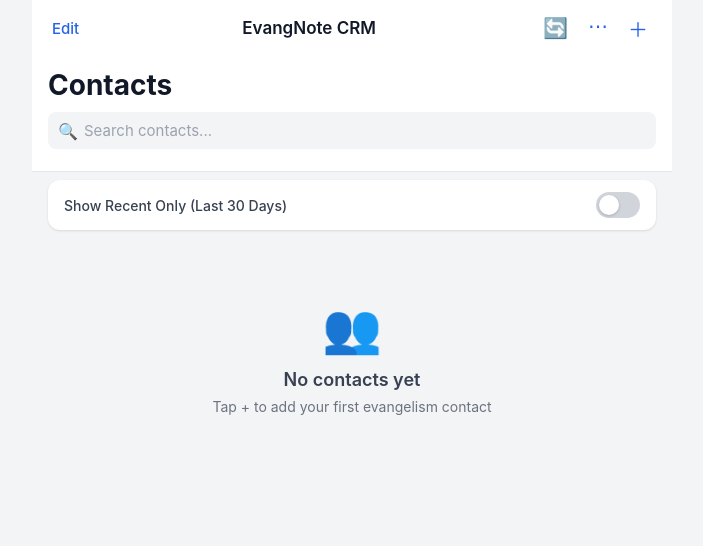
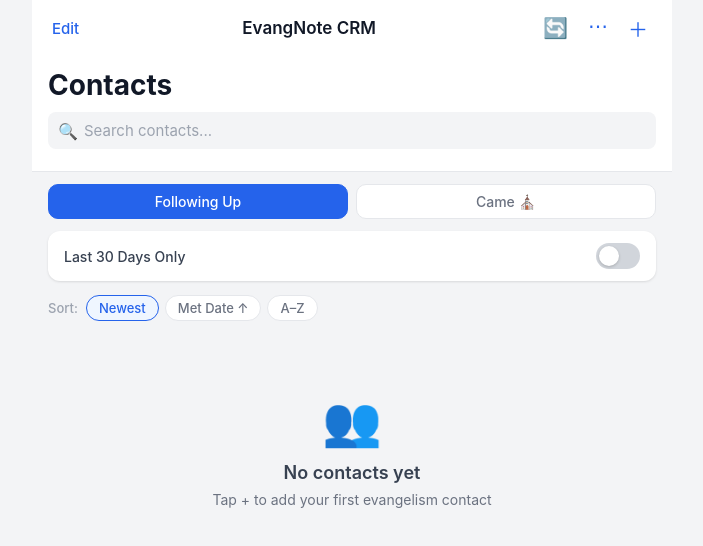
Before and after one commit to cp12182018/evangnote-web, a React (Vite) app: page / in a window 1280 px wide. Shown: the top 546 px of the page, without its empty margins (288-991 px from the left). Built offline with nearby package versions, Linux system fonts and the light colour scheme.

Commit message:
Add tabs (Following Up/Came), sort by met date, auto-parse date from name

```diff
--- a/src/components/ContactDetail.jsx
+++ b/src/components/ContactDetail.jsx
@@ -1,6 +1,6 @@
 import { useState, useEffect } from 'react'
 import { useParams, useNavigate } from 'react-router-dom'
-import { getContacts, updateContact, deleteContact } from '../utils/storage'
+import { getContacts, updateContact, deleteContact, parseContactName } from '../utils/storage'
 
 function formatDate(iso) {
   if (!iso) return ''
@@ -47,6 +47,26 @@ export default function ContactDetail() {
   function cancel() {
     setDraft(contact)
     setEditing(false)
+  }
+
+  function toggleCame() {
+    const updated = { ...contact, came: !contact.came }
+    updateContact(updated)
+    setContact(updated)
+    setDraft(updated)
+  }
+
+  function extractDateFromName() {
+    const { cleanName, metDate } = parseContactName(contact.name)
+    const updated = {
+      ...contact,
+      name: cleanName,
+      lastContacted: metDate || contact.lastContacted,
+      latestReply: metDate && !contact.latestReply ? 'Waiting' : contact.latestReply,
+    }
+    updateContact(updated)
+    setContact(updated)
+    setDraft(updated)
   }
 
   function sendTextAndLog() {
@@ -119,6 +139,28 @@ export default function ContactDetail() {
           </div>
         )}
 
+        {/* Date-in-name detection banner */}
+        {parseContactName(contact.name).metDate && (
+          <div style={{
+            background: 'var(--blue-light)', border: '1px solid #bfdbfe',
+            borderRadius: 'var(--radius-sm)', padding: '10px 14px',
+            marginBottom: 8, display: 'flex', alignItems: 'center', justifyContent: 'space-between', gap: 8
+          }}>
+            <span style={{ fontSize: 13, color: 'var(--blue-dark)' }}>
+              📅 Date detected in name — extract it?
+            </span>
+            <button
+              onClick={extractDateFromName}
+              style={{
+                background: 'var(--blue)', color: '#fff', border: 'none',
+                borderRadius: 6, padding: '4px 12px', fontSize: 13, fontWeight: 600, cursor: 'pointer'
+              }}
+            >
+              Extract
+            </button>
+          </div>
+        )}
+
         {/* Quick Actions */}
         <div className="form-section">
           <div className="form-section-title">Quick Actions</div>
@@ -137,6 +179,10 @@ export default function ContactDetail() {
           <button className="action-btn" onClick={logContactNow}>
             <span className="action-icon">📝</span>
             Log Contact Today (no text)
+          </button>
+          <button className="action-btn" onClick={toggleCame} style={{ color: contact.came ? 'var(--green)' : 'var(--gray-700)' }}>
+            <span className="action-icon">{contact.came ? '✅' : '⛪'}</span>
+            {contact.came ? 'Came — tap to move back' : 'Mark as Came to Church'}
           </button>
         </div>
 
--- a/src/components/ContactList.jsx
+++ b/src/components/ContactList.jsx
@@ -1,13 +1,13 @@
 import { useState, useEffect, useRef } from 'react'
 import { Link, useNavigate } from 'react-router-dom'
-import { getContacts, deleteContacts, deleteAllContacts, bulkAddContacts } from '../utils/storage'
+import { getContacts, deleteContacts, deleteAllContacts, bulkAddContacts, parseContactName } from '../utils/storage'
 
 const THIRTY_DAYS = 30 * 24 * 60 * 60 * 1000
 
 function formatDate(iso) {
   if (!iso) return null
   const d = new Date(iso)
-  return d.toLocaleDateString('en-US', { month: 'short', day: 'numeric' })
+  return d.toLocaleDateString('en-US', { month: 'short', day: 'numeric', year: '2-digit' })
 }
 
 function initials(name) {
@@ -32,10 +32,12 @@ export default function ContactList() {
   const [showRecent, setShowRecent] = useState(false)
   const [editMode, setEditMode] = useState(false)
   const [selected, setSelected] = useState(new Set())
-  const [confirm, setConfirm] = useState(null) // { type: 'selected' | 'all' }
+  const [confirm, setConfirm] = useState(null)
   const [menuOpen, setMenuOpen] = useState(false)
   const [syncing, setSyncing] = useState(false)
-  const [syncToast, setSyncToast] = useState(null) // { msg, type: 'success'|'error' }
+  const [syncToast, setSyncToast] = useState(null)
+  const [activeTab, setActiveTab] = useState('following') // 'following' | 'came'
+  const [sortBy, setSortBy] = useState('added') // 'added' | 'metdate' | 'name'
   const menuRef = useRef(null)
   const fileInputRef = useRef(null)
   const navigate = useNavigate()
@@ -43,7 +45,6 @@ export default function ContactList() {
   function load() { setContacts(getContacts()) }
   useEffect(() => { load() }, [])
 
-  // Close menu on outside click
   useEffect(() => {
     function handler(e) {
       if (menuRef.current && !menuRef.current.contains(e.target)) setMenuOpen(false)
@@ -52,8 +53,14 @@ export default function ContactList() {
     return () => document.removeEventListener('mousedown', handler)
   }, [])
 
+  // ── Tab split ──────────────────────────────────────────
+  const followingContacts = contacts.filter(c => !c.came)
+  const cameContacts = contacts.filter(c => c.came)
+  const tabContacts = activeTab === 'came' ? cameContacts : followingContacts
+
+  // ── Filter ─────────────────────────────────────────────
   const now = Date.now()
-  const filtered = contacts.filter(c => {
+  const filtered = tabContacts.filter(c => {
     if (search && !c.name.toLowerCase().includes(search.toLowerCase())) return false
     if (showRecent) {
       const addedRecent = (now - new Date(c.dateAdded).getTime()) < THIRTY_DAYS
@@ -63,6 +70,19 @@ export default function ContactList() {
     return true
   })
 
+  // ── Sort ───────────────────────────────────────────────
+  const sorted = [...filtered].sort((a, b) => {
+    if (sortBy === 'name') return a.name.localeCompare(b.name)
+    if (sortBy === 'metdate') {
+      const da = a.lastContacted ? new Date(a.lastContacted).getTime() : Infinity
+      const db = b.lastContacted ? new Date(b.lastContacted).getTime() : Infinity
+      return da - db // oldest first
+    }
+    // default: newest added first
+    return new Date(b.dateAdded).getTime() - new Date(a.dateAdded).getTime()
+  })
+
+  // ── Selection helpers ──────────────────────────────────
   function toggleSelect(id) {
     setSelected(prev => {
       const next = new Set(prev)
@@ -73,8 +93,8 @@ export default function ContactList() {
   }
 
   function selectAll() {
-    if (selected.size === filtered.length) setSelected(new Set())
-    else setSelected(new Set(filtered.map(c => c.id)))
+    if (selected.size === sorted.length) setSelected(new Set())
+    else setSelected(new Set(sorted.map(c => c.id)))
   }
 
   function exitEditMode() {
@@ -82,11 +102,27 @@ export default function ContactList() {
     setSelected(new Set())
   }
 
+  function confirmDeleteSelected() {
+    deleteContacts([...selected])
+    exitEditMode()
+    load()
+    setConfirm(null)
+  }
+
+  function confirmDeleteAll() {
+    deleteAllContacts()
+    exitEditMode()
+    load()
+    setConfirm(null)
+  }
+
+  // ── Toast ──────────────────────────────────────────────
   function showToast(msg, type = 'success') {
     setSyncToast({ msg, type })
     setTimeout(() => setSyncToast(null), 3500)
   }
 
+  // ── vCard import ───────────────────────────────────────
   function parseVcf(text) {
     return text.split(/BEGIN:VCARD/i).slice(1).map(card => {
       const fnMatch = card.match(/^FN[^:]*:(.+)$/m)
@@ -105,16 +141,20 @@ export default function ContactList() {
     reader.onload = ev => {
       const parsed = parseVcf(ev.target.result)
       if (parsed.length === 0) { showToast('No valid contacts found in file', 'error'); return }
-      const toAdd = parsed.map(p => ({
+      const toAdd = parsed.map(p => {
+        const { cleanName, metDate } = parseContactName(p.name)
+        return {
           id: crypto.randomUUID(),
-        name: p.name,
+          name: cleanName || p.name,
           phone: p.phone,
           birthday: null,
+          came: false,
           dateAdded: new Date().toISOString(),
-        lastContacted: null,
-        latestReply: '',
+          lastContacted: metDate,
+          latestReply: metDate ? 'Waiting' : '',
           notes: '',
-      }))
+        }
+      })
       const added = bulkAddContacts(toAdd)
       const skipped = toAdd.length - added
       load()
@@ -126,6 +166,7 @@ export default function ContactList() {
     e.target.value = ''
   }
 
+  // ── Sync from iPhone Contacts ──────────────────────────
   async function syncFromContacts() {
     if (!('contacts' in navigator && 'ContactsManager' in window)) {
       showToast('Open in iPhone Safari to use Sync', 'error')
@@ -136,16 +177,21 @@ export default function ContactList() {
       const picked = await navigator.contacts.select(['name', 'tel'], { multiple: true })
       if (!picked || picked.length === 0) { setSyncing(false); return }
       const toAdd = picked
-        .map(p => ({
+        .map(p => {
+          const rawName = (p.name?.[0] || '').trim()
+          const { cleanName, metDate } = parseContactName(rawName)
+          return {
             id: crypto.randomUUID(),
-          name: (p.name?.[0] || '').trim(),
+            name: cleanName || rawName,
             phone: p.tel?.[0]?.trim() || 'No Phone',
             birthday: null,
+            came: false,
             dateAdded: new Date().toISOString(),
-          lastContacted: null,
-          latestReply: '',
+            lastContacted: metDate,
+            latestReply: metDate ? 'Waiting' : '',
             notes: '',
-        }))
+          }
+        })
         .filter(c => c.name.length > 0)
       const added = bulkAddContacts(toAdd)
       const skipped = toAdd.length - added
@@ -160,19 +206,7 @@ export default function ContactList() {
     }
   }
 
-  function confirmDeleteSelected() {
-    deleteContacts([...selected])
-    exitEditMode()
-    load()
-    setConfirm(null)
-  }
-
-  function confirmDeleteAll() {
-    deleteAllContacts()
-    exitEditMode()
-    load()
-    setConfirm(null)
-  }
+  const sortLabel = { added: 'Newest', metdate: 'Met Date ↑', name: 'A–Z' }
 
   return (
     <div className="page">
@@ -181,7 +215,7 @@ export default function ContactList() {
           {editMode ? (
             <>
               <button className="btn btn-ghost" onClick={selectAll}>
-                {selected.size === filtered.length ? 'Deselect All' : 'Select All'}
+                {selected.size === sorted.length ? 'Deselect All' : 'Select All'}
               </button>
               <span className="header-title">
                 {selected.size > 0 ? `${selected.size} Selected` : 'Select Contacts'}
@@ -193,7 +227,6 @@ export default function ContactList() {
               <button className="btn btn-ghost" onClick={() => setEditMode(true)}>Edit</button>
               <span className="header-title">EvangNote CRM</span>
               <div style={{ display: 'flex', gap: 4 }}>
-                {/* Sync */}
                 <button
                   className="btn-icon"
                   onClick={syncFromContacts}
@@ -203,11 +236,8 @@ export default function ContactList() {
                 >
                   {syncing ? '⏳' : '🔄'}
                 </button>
-                {/* Menu */}
                 <div className="menu-wrap" ref={menuRef}>
-                  <button className="btn-icon" onClick={() => setMenuOpen(v => !v)} title="More options">
-                    ⋯
-                  </button>
+                  <button className="btn-icon" onClick={() => setMenuOpen(v => !v)} title="More options">⋯</button>
                   {menuOpen && (
                     <div className="menu-dropdown">
                       <button className="menu-item" onClick={() => { setMenuOpen(false); fileInputRef.current.click() }}>
@@ -218,31 +248,19 @@ export default function ContactList() {
                       </button>
                     </div>
                   )}
-                  <input
-                    ref={fileInputRef}
-                    type="file"
-                    accept=".vcf,text/vcard"
-                    style={{ display: 'none' }}
-                    onChange={handleImport}
-                  />
+                  <input ref={fileInputRef} type="file" accept=".vcf,text/vcard" style={{ display: 'none' }} onChange={handleImport} />
                 </div>
-                {/* Add */}
-                <button className="btn-icon" onClick={() => navigate('/add')} title="Add contact">
-                  ＋
-                </button>
+                <button className="btn-icon" onClick={() => navigate('/add')} title="Add contact">＋</button>
               </div>
             </>
           )}
         </div>
 
-        {/* Large title + search */}
         {!editMode && (
           <div className="header-large">
             <div className="page-title">
               Contacts
-              {contacts.length > 0 && (
-                <span className="count-badge"> {contacts.length}</span>
-              )}
+              {contacts.length > 0 && <span className="count-badge"> {contacts.length}</span>}
             </div>
             <div className="search-wrap">
               <span className="search-icon">🔍</span>
@@ -258,9 +276,28 @@ export default function ContactList() {
       </div>
 
       <div className="page-content">
-        {/* Recent toggle */}
+
+        {/* ── Tabs ── */}
+        <div className="tab-bar">
+          <button
+            className={`tab-btn ${activeTab === 'following' ? 'tab-active' : ''}`}
+            onClick={() => { setActiveTab('following'); setSelected(new Set()) }}
+          >
+            Following Up
+            {followingContacts.length > 0 && <span className="tab-count">{followingContacts.length}</span>}
+          </button>
+          <button
+            className={`tab-btn ${activeTab === 'came' ? 'tab-active' : ''}`}
+            onClick={() => { setActiveTab('came'); setSelected(new Set()) }}
+          >
+            Came ⛪
+            {cameContacts.length > 0 && <span className="tab-count">{cameContacts.length}</span>}
+          </button>
+        </div>
+
+        {/* ── Filters row ── */}
         <div className="toggle-row">
-          <span className="toggle-label">Show Recent Only (Last 30 Days)</span>
+          <span className="toggle-label">Last 30 Days Only</span>
           <label className="toggle">
             <input type="checkbox" checked={showRecent} onChange={e => setShowRecent(e.target.checked)} />
             <span className="toggle-track"></span>
@@ -268,15 +305,31 @@ export default function ContactList() {
           </label>
         </div>
 
-        {filtered.length === 0 ? (
+        {/* ── Sort row ── */}
+        <div className="sort-row">
+          <span className="sort-label">Sort:</span>
+          {['added', 'metdate', 'name'].map(opt => (
+            <button
+              key={opt}
+              className={`sort-chip ${sortBy === opt ? 'sort-chip-active' : ''}`}
+              onClick={() => setSortBy(opt)}
+            >
+              {opt === 'added' ? 'Newest' : opt === 'metdate' ? 'Met Date ↑' : 'A–Z'}
+            </button>
+          ))}
+        </div>
+
+        {sorted.length === 0 ? (
           <div className="empty-state">
-            <div className="empty-icon">👥</div>
+            <div className="empty-icon">{activeTab === 'came' ? '⛪' : '👥'}</div>
             <div className="empty-title">
-              {search ? 'No results' : contacts.length === 0 ? 'No contacts yet' : 'No contacts in range'}
+              {search ? 'No results' : activeTab === 'came' ? 'No one marked as Came yet' : contacts.length === 0 ? 'No contacts yet' : 'No contacts in range'}
             </div>
             <div className="empty-desc">
               {search
                 ? `No contacts match "${search}"`
+                : activeTab === 'came'
+                  ? 'Open a contact and tap "Mark as Came to Church"'
                   : contacts.length === 0
                     ? 'Tap + to add your first evangelism contact'
                     : 'No contacts added or followed up in the last 30 days'}
@@ -285,10 +338,10 @@ export default function ContactList() {
         ) : (
           <>
             <div className="section-header">
-              {showRecent ? 'Recent (Last 30 Days)' : 'All Contacts'} — {filtered.length}
+              {activeTab === 'came' ? 'Came to Church' : showRecent ? 'Recent (Last 30 Days)' : 'Following Up'} — {sorted.length}
             </div>
             <ul className="contact-list">
-              {filtered.map(c => {
+              {sorted.map(c => {
                 const st = statusLabel(c.latestReply)
                 return (
                   <li key={c.id} className="contact-card">
@@ -312,9 +365,11 @@ export default function ContactList() {
                       <div className="contact-avatar">{initials(c.name)}</div>
                       <div className="contact-info">
                         <div className="contact-name">{c.name}</div>
-                        <div className={`contact-meta ${showRecent ? 'recent' : ''}`}>
-                          Added {formatDate(c.dateAdded)}
-                          {c.lastContacted && ` · Contacted ${formatDate(c.lastContacted)}`}
+                        <div className="contact-meta">
+                          {c.lastContacted
+                            ? `Met ${formatDate(c.lastContacted)}`
+                            : `Added ${formatDate(c.dateAdded)}`}
+                          {c.lastContacted && c.dateAdded && ` · Added ${formatDate(c.dateAdded)}`}
                         </div>
                       </div>
                       <span className={`status-badge ${st.cls}`}>{st.label}</span>
@@ -327,13 +382,9 @@ export default function ContactList() {
         )}
       </div>
 
-      {/* Bottom bar in edit mode */}
       {editMode && selected.size > 0 && (
         <div className="bottom-bar">
-          <button
-            className="btn btn-danger btn-full"
-            onClick={() => setConfirm({ type: 'selected' })}
-          >
+          <button className="btn btn-danger btn-full" onClick={() => setConfirm({ type: 'selected' })}>
             🗑 Delete {selected.size} Contact{selected.size !== 1 ? 's' : ''}
           </button>
         </div>
@@ -342,25 +393,15 @@ export default function ContactList() {
       {/* Sync toast */}
       {syncToast && (
         <div style={{
-          position: 'fixed',
-          bottom: 90,
-          left: '50%',
-          transform: 'translateX(-50%)',
+          position: 'fixed', bottom: 90, left: '50%', transform: 'translateX(-50%)',
           background: syncToast.type === 'error' ? 'var(--gray-900)' : 'var(--green)',
-          color: '#fff',
-          padding: '10px 20px',
-          borderRadius: 24,
-          fontSize: 14,
-          fontWeight: 500,
-          boxShadow: 'var(--shadow-md)',
-          whiteSpace: 'nowrap',
-          zIndex: 100,
+          color: '#fff', padding: '10px 20px', borderRadius: 24, fontSize: 14,
+          fontWeight: 500, boxShadow: 'var(--shadow-md)', whiteSpace: 'nowrap', zIndex: 100,
         }}>
           {syncToast.msg}
         </div>
       )}
 
-      {/* Confirm dialogs */}
       {confirm && (
         <div className="overlay" onClick={() => setConfirm(null)}>
           <div className="dialog" onClick={e => e.stopPropagation()}>
@@ -369,19 +410,12 @@ export default function ContactList() {
             </div>
             <div className="dialog-body">
               {confirm.type === 'all'
-                ? 'This will remove your entire CRM. This cannot be undone.'
+                ? 'This will remove your entire CRM. Cannot be undone.'
                 : 'The selected contacts will be permanently removed from EvangNote.'}
             </div>
             <div className="dialog-actions">
-              <button className="btn" style={{ background: 'var(--gray-100)', color: 'var(--gray-700)' }} onClick={() => setConfirm(null)}>
-                Cancel
-              </button>
-              <button
-                className="btn btn-danger"
-                onClick={confirm.type === 'all' ? confirmDeleteAll : confirmDeleteSelected}
-              >
-                Delete
-              </button>
+              <button className="btn" style={{ background: 'var(--gray-100)', color: 'var(--gray-700)' }} onClick={() => setConfirm(null)}>Cancel</button>
+              <button className="btn btn-danger" onClick={confirm.type === 'all' ? confirmDeleteAll : confirmDeleteSelected}>Delete</button>
             </div>
           </div>
         </div>
--- a/src/index.css
+++ b/src/index.css
@@ -646,3 +646,86 @@ input[type="checkbox"] {
   height: 1px;
   background: var(--gray-200);
 }
+
+/* ─── Tab bar ─────────────────────────────────────────── */
+
+.tab-bar {
+  display: flex;
+  gap: 8px;
+  padding: 12px 0 4px;
+}
+
+.tab-btn {
+  flex: 1;
+  display: flex;
+  align-items: center;
+  justify-content: center;
+  gap: 6px;
+  padding: 8px 12px;
+  border-radius: 10px;
+  border: 1.5px solid var(--gray-200);
+  background: var(--white);
+  font-family: var(--font);
+  font-size: 14px;
+  font-weight: 500;
+  color: var(--gray-500);
+  cursor: pointer;
+  transition: all 0.15s;
+}
+
+.tab-btn.tab-active {
+  background: var(--blue);
+  border-color: var(--blue);
+  color: var(--white);
+}
+
+.tab-count {
+  background: rgba(255,255,255,0.25);
+  color: inherit;
+  font-size: 12px;
+  font-weight: 600;
+  border-radius: 10px;
+  padding: 1px 7px;
+  min-width: 22px;
+  text-align: center;
+}
+
+.tab-btn:not(.tab-active) .tab-count {
+  background: var(--gray-100);
+  color: var(--gray-500);
+}
+
+/* ─── Sort chips ──────────────────────────────────────── */
+
+.sort-row {
+  display: flex;
+  align-items: center;
+  gap: 6px;
+  padding: 6px 0 10px;
+}
+
+.sort-label {
+  font-size: 13px;
+  color: var(--gray-400);
+  font-weight: 500;
+  margin-right: 2px;
+}
+
+.sort-chip {
+  padding: 4px 12px;
+  border-radius: 20px;
+  border: 1.5px solid var(--gray-200);
+  background: var(--white);
+  font-family: var(--font);
+  font-size: 13px;
+  color: var(--gray-500);
+  cursor: pointer;
+  transition: all 0.12s;
+  font-weight: 500;
+}
+
+.sort-chip.sort-chip-active {
+  background: var(--blue-light);
+  border-color: var(--blue);
+  color: var(--blue);
+}
--- a/src/utils/storage.js
+++ b/src/utils/storage.js
@@ -39,6 +39,21 @@ export function deleteAllContacts() {
   localStorage.removeItem(KEY);
 }
 
+// Parses a M.D.YY or M.D.YYYY date embedded in a contact name.
+// Returns { cleanName, metDate } — metDate is ISO string or null.
+export function parseContactName(rawName) {
+  const re = /\b(\d{1,2})\.(\d{1,2})\.(\d{2}|\d{4})\b/;
+  const m = rawName.match(re);
+  if (!m) return { cleanName: rawName.trim(), metDate: null };
+  let month = parseInt(m[1]), day = parseInt(m[2]), year = parseInt(m[3]);
+  if (year < 100) year += 2000;
+  if (month < 1 || month > 12 || day < 1 || day > 31) return { cleanName: rawName.trim(), metDate: null };
+  const date = new Date(year, month - 1, day);
+  if (isNaN(date.getTime())) return { cleanName: rawName.trim(), metDate: null };
+  const cleanName = rawName.replace(re, '').replace(/\s+/g, ' ').trim();
+  return { cleanName, metDate: date.toISOString() };
+}
+
 // Returns how many were actually added (skips duplicates by phone or name)
 export function bulkAddContacts(newContacts) {
   const contacts = getContacts();
```
Lines whose indentation alone changed are shown as unchanged.
